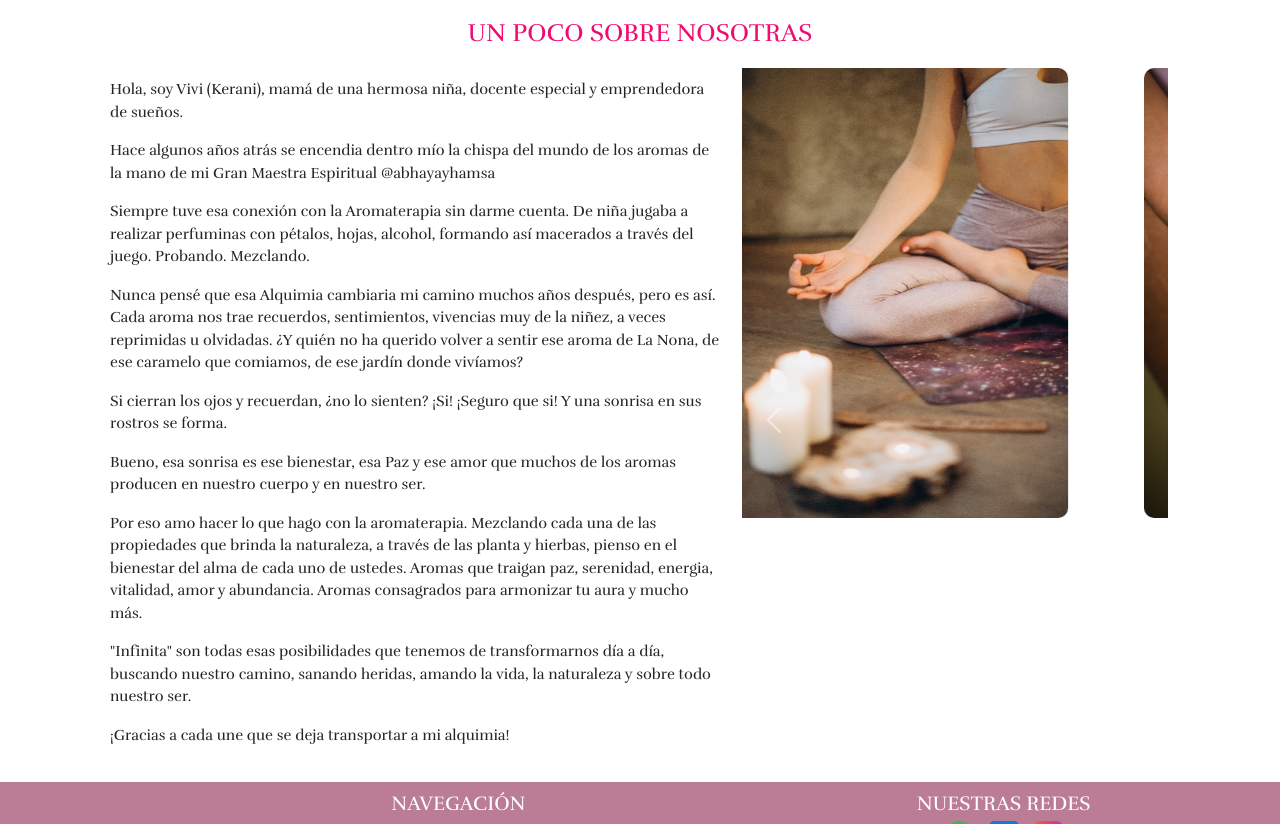
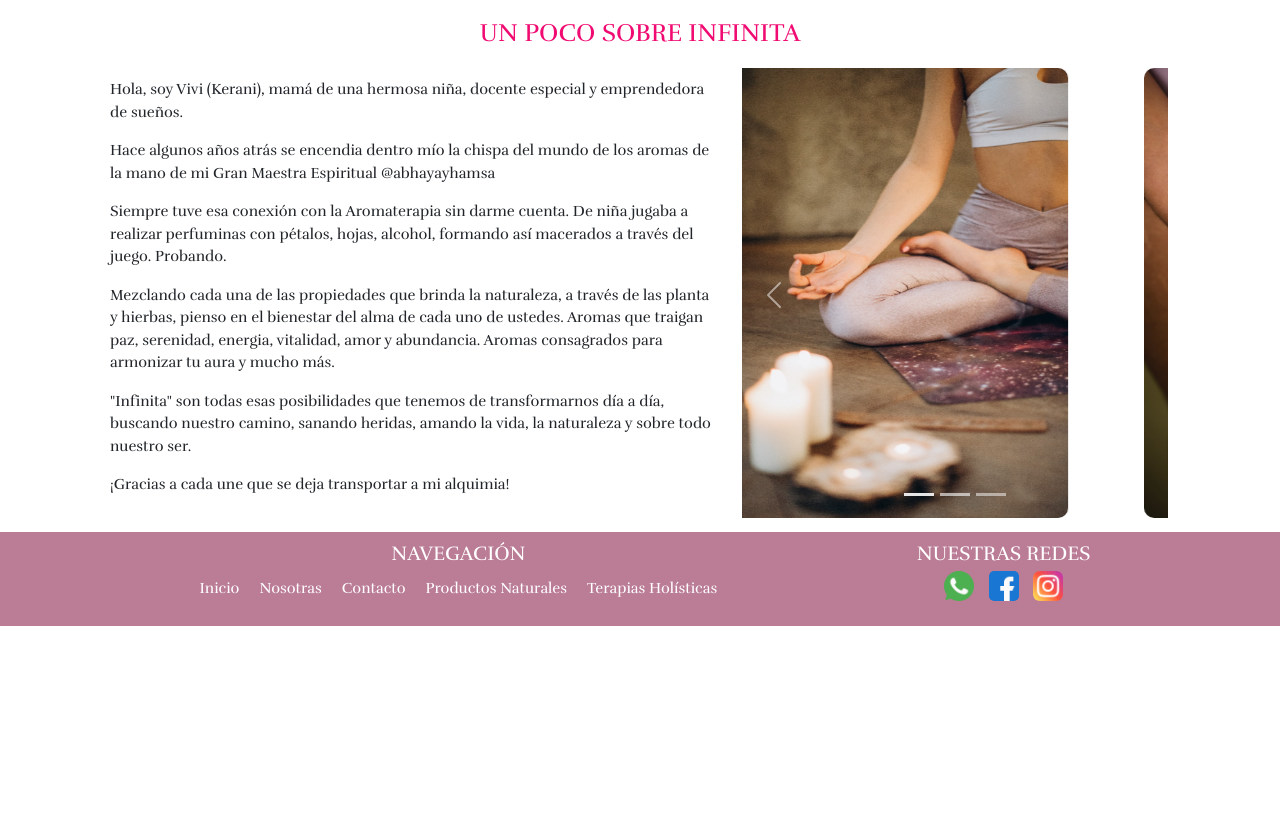
Before and after one commit to rociobdiaz/tiendainfinita, a website: page nosotras.html in a window 1280 px wide. Shown: the part 482-1306 px from the top of the page. After the commit the page ends 1108 px from the top, so only its background shows below. Drawn offline with Linux system fonts and the light colour scheme.

Commit message:
cambio texto nosotras.html y productos.html

```diff
--- a/nosotras.html
+++ b/nosotras.html
@@ -51,18 +51,15 @@
 
     <main>
 
-        <h3>Un poco sobre nosotras</h3>
+        <h3>Un poco sobre Infinita</h3>
 
         <section>
             <div class="row contenedor-carousel">
                 <div class="contenedor__parrafo column-12 col-md-6 col-lg-6">
                     <p>Hola, soy Vivi (Kerani), mamá de una hermosa niña, docente especial y emprendedora de sueños.</p>
                     <p>Hace algunos años atrás se encendia dentro mío la chispa del mundo de los aromas de la mano de mi Gran Maestra Espiritual @abhayayhamsa</p>
-                    <p>Siempre tuve esa conexión con la Aromaterapia sin darme cuenta. De niña jugaba a realizar perfuminas con pétalos, hojas, alcohol, formando así macerados a través del juego. Probando. Mezclando.</p>
-                    <p>Nunca pensé que esa Alquimia cambiaria mi camino muchos años después, pero es así. Cada aroma nos trae recuerdos, sentimientos, vivencias muy de la niñez, a veces reprimidas u olvidadas. ¿Y quién no ha querido volver a sentir ese aroma de La Nona, de ese caramelo que comiamos, de ese jardín donde vivíamos?</p>
-                    <p>Si cierran los ojos y recuerdan, ¿no lo sienten? ¡Si! ¡Seguro que si! Y una sonrisa en sus rostros se forma.</p>
-                    <p>Bueno, esa sonrisa es ese bienestar, esa Paz y ese amor que muchos de los aromas producen en nuestro cuerpo y en nuestro ser.</p>
-                    <p>Por eso amo hacer lo que hago con la aromaterapia. Mezclando cada una de las propiedades que brinda la naturaleza, a través de las planta y hierbas, pienso en el bienestar del alma de cada uno de ustedes. Aromas que traigan paz, serenidad, energia, vitalidad, amor y abundancia. Aromas consagrados para armonizar tu aura y mucho más.</p>
+                    <p>Siempre tuve esa conexión con la Aromaterapia sin darme cuenta. De niña jugaba a realizar perfuminas con pétalos, hojas, alcohol, formando así macerados a través del juego. Probando.</p>
+                    <p>Mezclando cada una de las propiedades que brinda la naturaleza, a través de las planta y hierbas, pienso en el bienestar del alma de cada uno de ustedes. Aromas que traigan paz, serenidad, energia, vitalidad, amor y abundancia. Aromas consagrados para armonizar tu aura y mucho más.</p>
                     <p>"Infinita" son todas esas posibilidades que tenemos de transformarnos día a día, buscando nuestro camino, sanando heridas, amando la vida, la naturaleza y sobre todo nuestro ser.</p>
                     <p>¡Gracias a cada une que se deja transportar a mi alquimia!</p>
                 </div>
```
Also changed, not shown: productos.html (+1 -1 lines).
